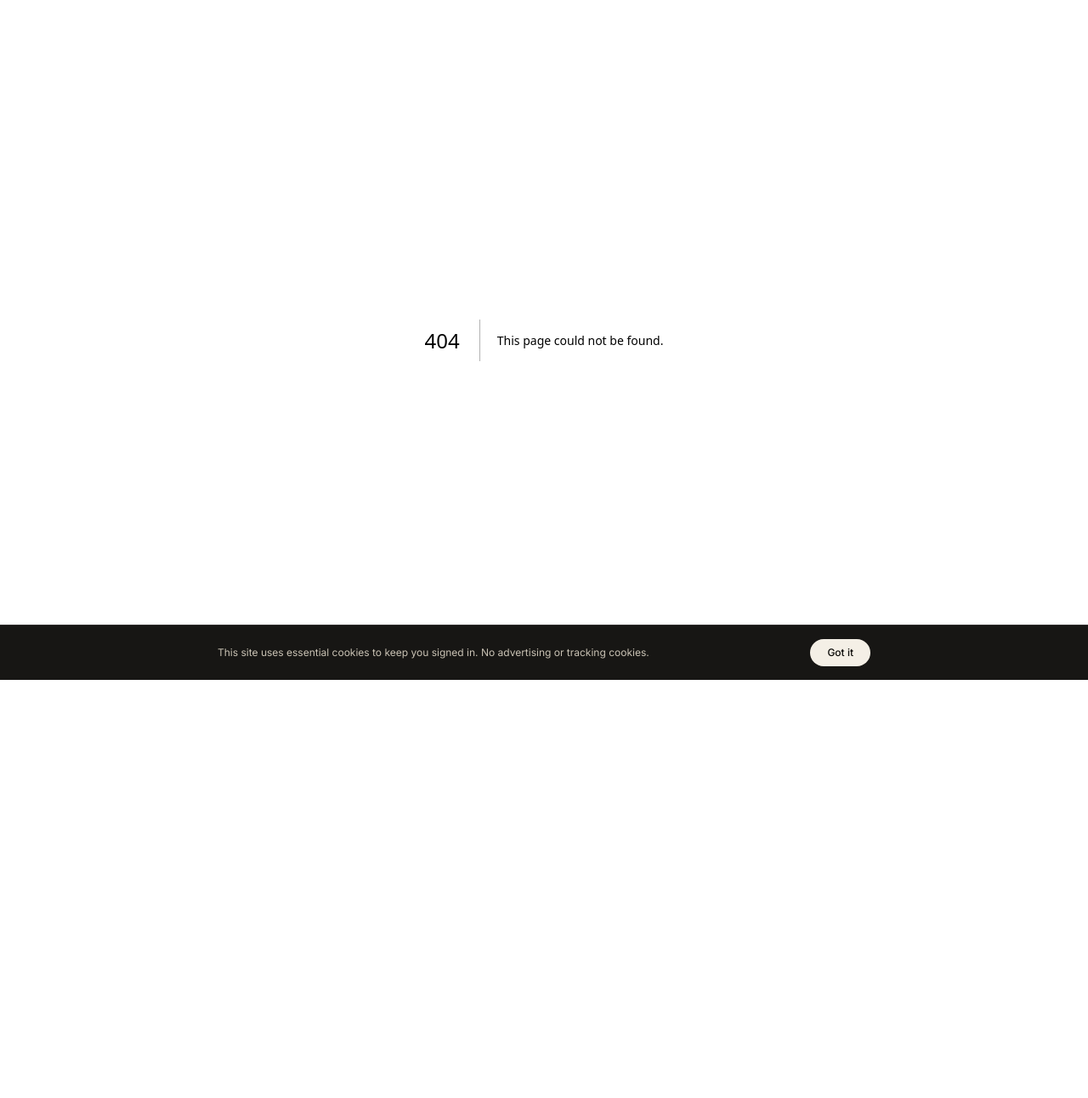
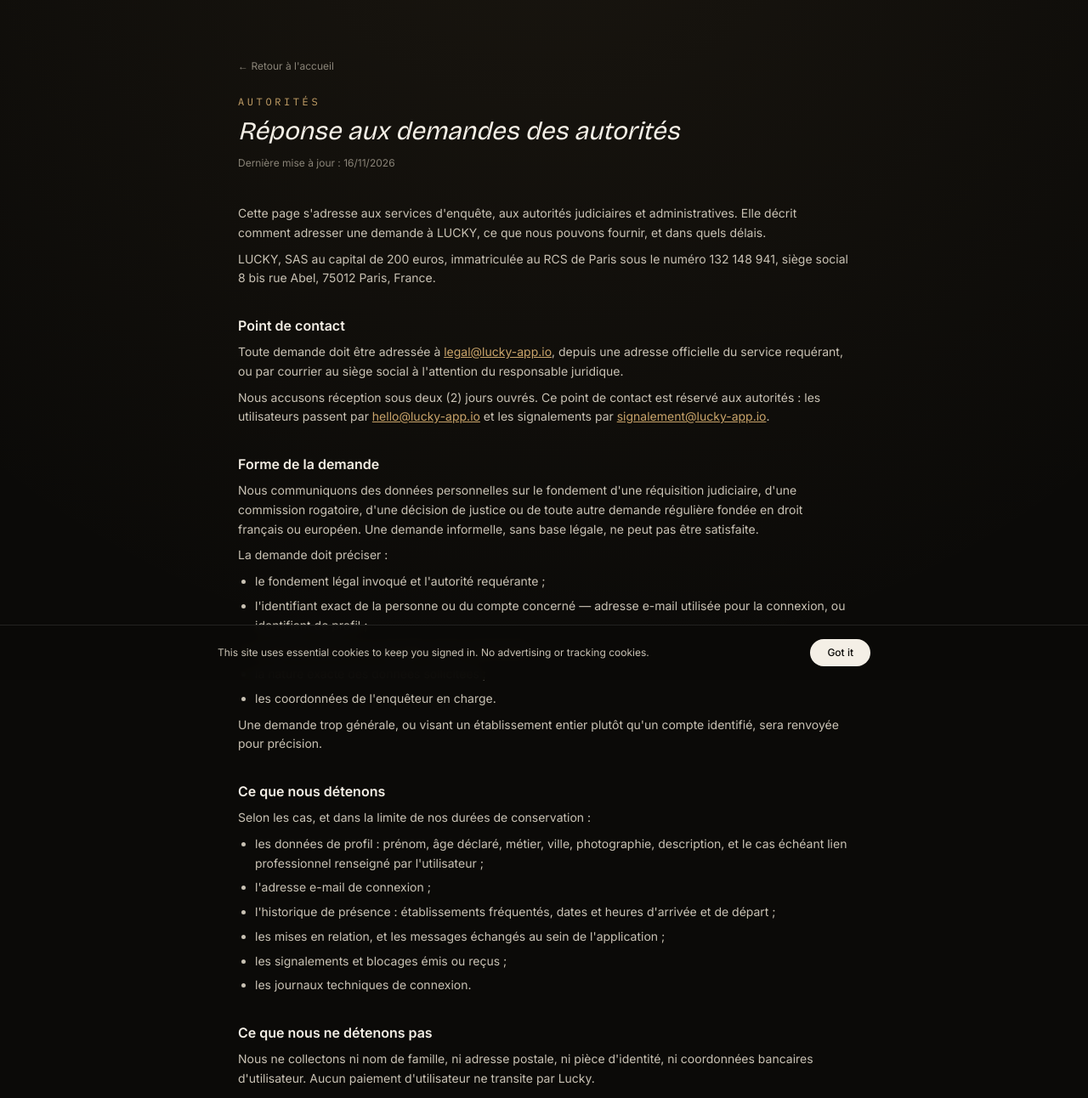
Before and after one commit to rodolphmenten-collab/Lucky-App, a Next.js app: page /legal/autorites in a window 1280 px wide. Before the commit this address had no page. Shown: the top 1292 px of the page at 85% size. Before the commit the page ends 800 px from the top, so only its background shows below. Built offline with nearby package versions, Linux system fonts and the light colour scheme.

Commit message:
legal: procedure de reponse aux demandes des autorites

```diff
--- /dev/null
+++ b/app/legal/autorites/page.tsx
@@ -0,0 +1,163 @@
+import Link from 'next/link';
+
+export const metadata = { title: 'Réponse aux demandes des autorités | Lucky' };
+
+/**
+ * Procédure de réponse aux réquisitions judiciaires et administratives
+ * (protocols for law enforcement).
+ *
+ * Page exigée par les partenaires de paiement pour les services de mise en
+ * relation. Elle dit qui contacter, sous quelle forme, ce que nous détenons
+ * réellement, et ce que nous ne détenons pas — cette dernière précision évite
+ * autant de réquisitions inutiles qu'elle protège nos utilisateurs.
+ */
+export default function ReponseAutorites() {
+  return (
+    <main className="mx-auto max-w-3xl px-6 py-16">
+      <Link href="/" className="text-xs text-bone-faint hover:text-bone-dim">
+        &larr; Retour à l'accueil
+      </Link>
+      <p className="mt-6 font-mono text-xs uppercase tracking-[0.3em] text-brass">Autorités</p>
+      <h1 className="mt-2 font-display text-3xl italic text-bone">
+        Réponse aux demandes des autorités
+      </h1>
+      <p className="mt-3 text-xs text-bone-faint">Dernière mise à jour : 16/11/2026</p>
+
+      <div className="prose-legal mt-10 space-y-8 text-sm leading-relaxed text-bone-dim">
+        <section>
+          <p>
+            Cette page s'adresse aux services d'enquête, aux autorités judiciaires et administratives. Elle
+            décrit comment adresser une demande à LUCKY, ce que nous pouvons fournir, et dans quels délais.
+          </p>
+          <p className="mt-2">
+            LUCKY, SAS au capital de 200 euros, immatriculée au RCS de Paris sous le numéro 132 148 941,
+            siège social 8 bis rue Abel, 75012 Paris, France.
+          </p>
+        </section>
+
+        <section>
+          <h2 className="text-base font-semibold text-bone">Point de contact</h2>
+          <p className="mt-2">
+            Toute demande doit être adressée à{' '}
+            <a href="mailto:legal@lucky-app.io" className="text-brass underline">
+              legal@lucky-app.io
+            </a>
+            , depuis une adresse officielle du service requérant, ou par courrier au siège social à
+            l'attention du responsable juridique.
+          </p>
+          <p className="mt-2">
+            Nous accusons réception sous deux (2) jours ouvrés. Ce point de contact est réservé aux
+            autorités : les utilisateurs passent par{' '}
+            <a href="mailto:hello@lucky-app.io" className="text-brass underline">
+              hello@lucky-app.io
+            </a>{' '}
+            et les signalements par{' '}
+            <a href="mailto:signalement@lucky-app.io" className="text-brass underline">
+              signalement@lucky-app.io
+            </a>
+            .
+          </p>
+        </section>
+
+        <section>
+          <h2 className="text-base font-semibold text-bone">Forme de la demande</h2>
+          <p className="mt-2">
+            Nous communiquons des données personnelles sur le fondement d'une réquisition judiciaire, d'une
+            commission rogatoire, d'une décision de justice ou de toute autre demande régulière fondée en
+            droit français ou européen. Une demande informelle, sans base légale, ne peut pas être satisfaite.
+          </p>
+          <p className="mt-2">La demande doit préciser :</p>
+          <ul className="mt-2 list-disc space-y-1.5 pl-5">
+            <li>le fondement légal invoqué et l'autorité requérante ;</li>
+            <li>
+              l'identifiant exact de la personne ou du compte concerné — adresse e-mail utilisée pour la
+              connexion, ou identifiant de profil ;
+            </li>
+            <li>la période précise sur laquelle porte la demande ;</li>
+            <li>la nature exacte des données sollicitées ;</li>
+            <li>les coordonnées de l'enquêteur en charge.</li>
+          </ul>
+          <p className="mt-2">
+            Une demande trop générale, ou visant un établissement entier plutôt qu'un compte identifié, sera
+            renvoyée pour précision.
+          </p>
+        </section>
+
+        <section>
+          <h2 className="text-base font-semibold text-bone">Ce que nous détenons</h2>
+          <p className="mt-2">Selon les cas, et dans la limite de nos durées de conservation :</p>
+          <ul className="mt-2 list-disc space-y-1.5 pl-5">
+            <li>
+              les données de profil : prénom, âge déclaré, métier, ville, photographie, description, et le
+              cas échéant lien professionnel renseigné par l'utilisateur ;
+            </li>
+            <li>l'adresse e-mail de connexion ;</li>
+            <li>
+              l'historique de présence : établissements fréquentés, dates et heures d'arrivée et de départ ;
+            </li>
+            <li>les mises en relation, et les messages échangés au sein de l'application ;</li>
+            <li>les signalements et blocages émis ou reçus ;</li>
+            <li>les journaux techniques de connexion.</li>
+          </ul>
+        </section>
+
+        <section>
+          <h2 className="text-base font-semibold text-bone">Ce que nous ne détenons pas</h2>
+          <p className="mt-2">
+            Nous ne collectons ni nom de famille, ni adresse postale, ni pièce d'identité, ni coordonnées
+            bancaires d'utilisateur. Aucun paiement d'utilisateur ne transite par Lucky.
+          </p>
+          <p className="mt-2">
+            La position géographique n'est utilisée qu'au moment de la vérification de présence, pour
+            confirmer que la personne se trouve dans l'établissement : nous n'établissons ni ne conservons
+            d'historique de déplacements en dehors de ces établissements.
+          </p>
+          <p className="mt-2">
+            Les conversations ne sont pas accessibles aux établissements partenaires, par construction
+            technique.
+          </p>
+        </section>
+
+        <section>
+          <h2 className="text-base font-semibold text-bone">Conservation et gel des données</h2>
+          <p className="mt-2">
+            Les durées de conservation sont celles indiquées dans notre{' '}
+            <Link href="/legal/confidentialite" className="text-brass underline">
+              politique de confidentialité
+            </Link>
+            . En cas d'enquête en cours, une demande de conservation conservatoire peut être adressée au même
+            point de contact : nous gelons alors les données visées pendant quatre-vingt-dix (90) jours, dans
+            l'attente d'une réquisition régulière, et ce délai peut être prolongé sur demande motivée.
+          </p>
+        </section>
+
+        <section>
+          <h2 className="text-base font-semibold text-bone">Délais</h2>
+          <p className="mt-2">
+            Une demande régulière est traitée sous dix (10) jours ouvrés. En cas de danger grave et imminent
+            pour la vie ou l'intégrité physique d'une personne, signalez-le explicitement dans l'objet du
+            message : la demande est traitée en urgence, sous vingt-quatre (24) heures.
+          </p>
+        </section>
+
+        <section>
+          <h2 className="text-base font-semibold text-bone">Information de la personne concernée</h2>
+          <p className="mt-2">
+            Sauf interdiction légale, obligation de confidentialité imposée par l'autorité requérante, ou
+            risque que cette information fasse obstacle à l'enquête ou mette une personne en danger, nous
+            informons l'utilisateur concerné qu'une demande portant sur ses données a été reçue.
+          </p>
+        </section>
+
+        <section>
+          <h2 className="text-base font-semibold text-bone">Demandes émanant d'autorités étrangères</h2>
+          <p className="mt-2">
+            LUCKY est une société française, établie en France, et ses données sont hébergées dans l'Union
+            européenne. Les demandes émanant d'autorités étrangères doivent emprunter les canaux de
+            coopération judiciaire internationale applicables.
+          </p>
+        </section>
+      </div>
+    </main>
+  );
+}
```
